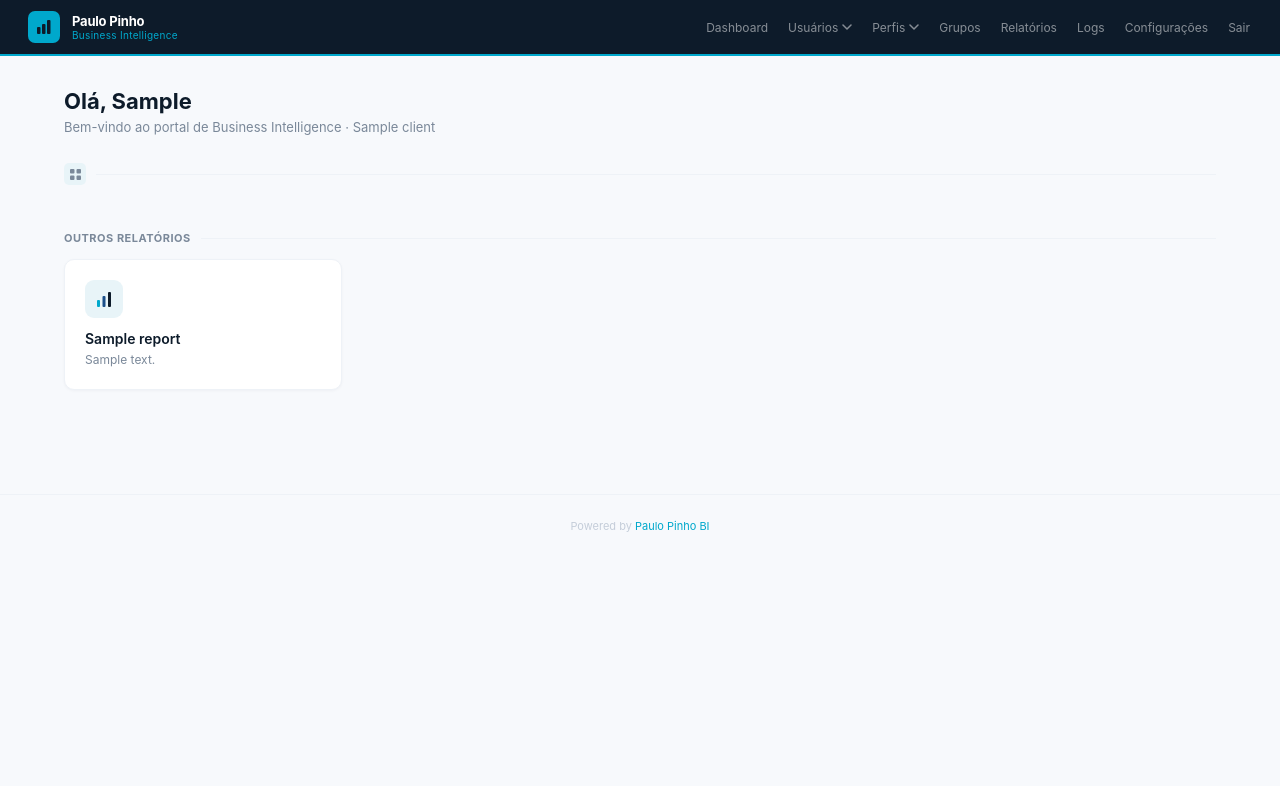
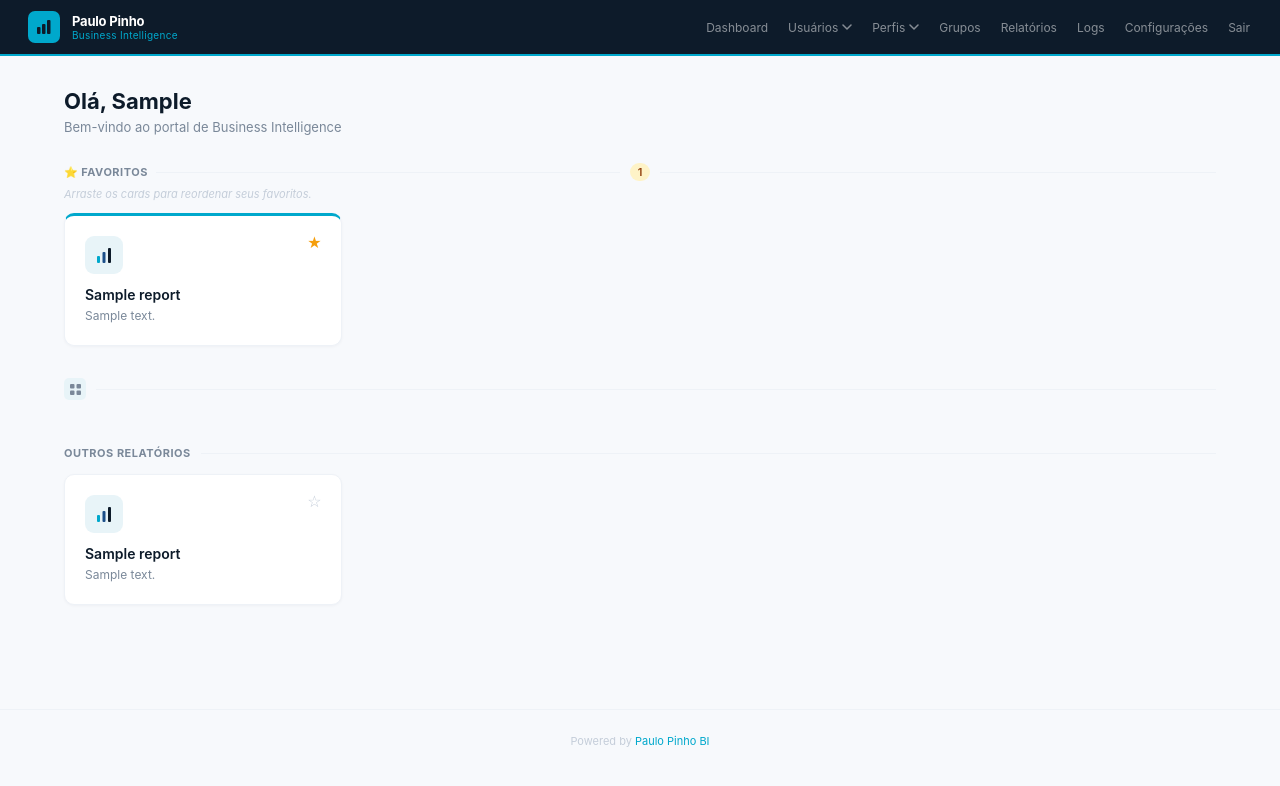
Before and after one commit to paulorogeriopinho/portal-bi, a Flask app: template templates/dashboard.html in a window 1280 px wide. Shown: the top 786 px of the page. Run offline with Flask 3, Linux system fonts and the light colour scheme; tables that the repository leaves empty hold one stand-in row (values such as "Sample post"); the template is opened without the code that fills it: values that come from a table or form of the project are taken from there, most other values are stand-ins (such as "Sample title", 1, 10 or a date in 2020).

Commit message:
Relatorios Favoritos fixados no topo da página de seleção

```diff
--- a/app.py
+++ b/app.py
@@ -41,7 +41,8 @@ from models import init_models, create_tables
 (User, Report, ReportRLS, Group, ReportGroup,
  Permission, RolePermission, AccessLog,
  PasswordResetCode, PortalSettings,
- RoleModulePermission, UserModulePermission, Role) = init_models(db)
+ RoleModulePermission, UserModulePermission,
+ Role, UserFavorite) = init_models(db)
 
 @app.template_filter('user_count')
 def user_count_filter(role_key):
@@ -113,7 +114,8 @@ init_routes(app, db, mail,
             User, Report, ReportRLS, Group, ReportGroup,
             Permission, RolePermission, AccessLog,
             PasswordResetCode, PortalSettings,
-            RoleModulePermission, UserModulePermission, Role)
+            RoleModulePermission, UserModulePermission,
+            Role, UserFavorite)
 
 if __name__ == "__main__":
     with app.app_context():
--- a/templates/dashboard.html
+++ b/templates/dashboard.html
@@ -8,21 +8,39 @@
   .pp-welcome { margin-bottom: 28px; }
   .pp-welcome h1 { font-size: 22px; font-weight: 700; color: var(--pp-navy); }
   .pp-welcome p  { font-size: 13px; color: var(--pp-gray500); margin-top: 5px; }
+
   .pp-section-label {
     display: flex; align-items: center; gap: 10px;
     font-size: 11px; font-weight: 700; color: var(--pp-gray500);
     text-transform: uppercase; letter-spacing: 0.5px;
     margin-bottom: 14px;
   }
-  .pp-section-label::after { content: ''; flex: 1; height: 1px; background: var(--pp-gray100); }
-  .pp-report-grid { display: grid; grid-template-columns: repeat(auto-fill, minmax(240px, 1fr)); gap: 14px; margin-bottom: 32px; }
+  .pp-section-label::after { content:''; flex:1; height:1px; background:var(--pp-gray100); }
+
+  .pp-report-grid {
+    display: grid;
+    grid-template-columns: repeat(auto-fill, minmax(240px, 1fr));
+    gap: 14px; margin-bottom: 32px;
+  }
+
+  /* Card base */
   .pp-report-card {
     background: #fff; border-radius: 10px; padding: 20px;
     border: 1px solid var(--pp-gray100); text-decoration: none; color: inherit;
-    transition: all 0.15s; display: block;
+    transition: all 0.15s; display: block; position: relative;
     box-shadow: 0 1px 3px rgba(13,27,42,0.04);
   }
-  .pp-report-card:hover { border-color: var(--pp-accent); transform: translateY(-2px); box-shadow: 0 6px 20px rgba(13,27,42,0.08); }
+  .pp-report-card:hover {
+    border-color: var(--pp-accent);
+    transform: translateY(-2px);
+    box-shadow: 0 6px 20px rgba(13,27,42,0.08);
+  }
+
+  /* Card favorito — borda superior colorida */
+  .pp-report-card.is-favorite {
+    border-top: 3px solid var(--pp-accent);
+  }
+
   .pp-report-card-icon {
     width: 38px; height: 38px; border-radius: 9px;
     display: flex; align-items: center; justify-content: center;
@@ -31,10 +49,49 @@
   }
   .pp-report-card-name { font-size: 14px; font-weight: 600; color: var(--pp-navy); margin-bottom: 4px; }
   .pp-report-card-desc { font-size: 12px; color: var(--pp-gray500); line-height: 1.5; }
+
+  /* Botão de favorito */
+  .fav-btn {
+    position: absolute; top: 12px; right: 12px;
+    width: 28px; height: 28px; border-radius: 50%;
+    border: none; background: transparent; cursor: pointer;
+    display: flex; align-items: center; justify-content: center;
+    font-size: 16px; transition: all 0.15s; z-index: 2;
+    color: var(--pp-gray300);
+  }
+  .fav-btn:hover { background: var(--pp-ice); color: var(--pp-accent); transform: scale(1.15); }
+  .fav-btn.active { color: #F59E0B; }
+  .fav-btn.loading { opacity: 0.5; pointer-events: none; }
+
+  /* Seção favoritos */
+  .fav-section { margin-bottom: 32px; }
+  .fav-header {
+    display: flex; align-items: center; gap: 10px;
+    margin-bottom: 14px;
+  }
+  .fav-title {
+    font-size: 11px; font-weight: 700; color: var(--pp-gray500);
+    text-transform: uppercase; letter-spacing: 0.5px;
+    display: flex; align-items: center; gap: 8px;
+  }
+  .fav-title::after { content:''; flex:1; height:1px; background:var(--pp-gray100); }
+  .fav-count {
+    font-size: 11px; font-weight: 600; background: #FEF3C7;
+    color: #92400E; padding: 2px 8px; border-radius: 10px;
+  }
+  .fav-hint {
+    font-size: 11px; color: var(--pp-gray300);
+    margin-bottom: 12px; font-style: italic;
+  }
+
+  /* Drag and drop */
+  .pp-report-grid.sortable-active .pp-report-card { cursor: grab; }
+  .pp-report-card.sortable-ghost { opacity: 0.4; border: 2px dashed var(--pp-accent); }
+  .pp-report-card.sortable-chosen { box-shadow: 0 8px 24px rgba(13,27,42,0.15); transform: scale(1.02); }
+
   .pp-group-icon {
     width: 22px; height: 22px; background: var(--pp-ice);
-    border-radius: 5px; display: inline-flex; align-items: center;
-    justify-content: center;
+    border-radius: 5px; display: inline-flex; align-items: center; justify-content: center;
   }
 </style>
 {% endblock %}
@@ -44,19 +101,47 @@
 <div class="pp-container">
   <div class="pp-welcome">
     <h1>Olá, {{ user.name.split()[0] }}</h1>
-    <p>
-      {% set weekdays = ['Segunda-feira','Terça-feira','Quarta-feira','Quinta-feira','Sexta-feira','Sábado','Domingo'] %}
-      {% set months = ['janeiro','fevereiro','março','abril','maio','junho','julho','agosto','setembro','outubro','novembro','dezembro'] %}
-      Bem-vindo ao portal de Business Intelligence
-      {% if client %} · {{ client.company_name }}{% endif %}
-    </p>
+    <p>Bem-vindo ao portal de Business Intelligence{% if portal.company_name %} · {{ portal.company_name }}{% endif %}</p>
   </div>
 
-  {% if not groups_data and not loose_reports %}
+  {% if not groups_data and not loose_reports and not fav_reports %}
   <div class="pp-card" style="padding:60px;text-align:center">
     <div style="font-size:40px;margin-bottom:12px">📋</div>
     <div style="font-size:15px;font-weight:600;color:var(--pp-navy);margin-bottom:6px">Nenhum relatório disponível</div>
     <div style="font-size:13px;color:var(--pp-gray500)">Aguarde a liberação de acesso pelo administrador.</div>
+  </div>
+  {% endif %}
+
+  {% if fav_reports %}
+  <div class="fav-section">
+    <div style="display:flex;align-items:center;gap:10px;margin-bottom:6px">
+      <div class="fav-title" style="flex:1">
+        ⭐ Favoritos
+      </div>
+      <span class="fav-count">{{ fav_reports|length }}</span>
+      <div style="flex:1;height:1px;background:var(--pp-gray100)"></div>
+    </div>
+    <div class="fav-hint">Arraste os cards para reordenar seus favoritos.</div>
+    <div class="pp-report-grid sortable-active" id="fav-grid">
+      {% for report in fav_reports %}
+      <a href="/report/{{ report.id }}" class="pp-report-card is-favorite"
+         data-report-id="{{ report.id }}">
+        <button class="fav-btn active" title="Remover dos favoritos"
+          onclick="toggleFav(event, {{ report.id }}, this)">★</button>
+        <div class="pp-report-card-icon">
+          <svg width="20" height="20" viewBox="0 0 20 20" fill="none">
+            <rect x="3" y="11" width="3" height="7" rx="1" fill="#00A8CC"/>
+            <rect x="8.5" y="7" width="3" height="11" rx="1" fill="#1B4F8A"/>
+            <rect x="14" y="3" width="3" height="15" rx="1" fill="#0D1B2A"/>
+          </svg>
+        </div>
+        <div class="pp-report-card-name">{{ report.name }}</div>
+        {% if report.description %}
+        <div class="pp-report-card-desc">{{ report.description }}</div>
+        {% endif %}
+      </a>
+      {% endfor %}
+    </div>
   </div>
   {% endif %}
 
@@ -77,7 +162,12 @@
   {% endif %}
   <div class="pp-report-grid">
     {% for report in item.reports %}
-    <a href="/report/{{ report.id }}" class="pp-report-card">
+    <a href="/report/{{ report.id }}" class="pp-report-card {% if report.id in fav_ids %}is-favorite{% endif %}">
+      <button class="fav-btn {% if report.id in fav_ids %}active{% endif %}"
+        title="{% if report.id in fav_ids %}Remover dos favoritos{% else %}Adicionar aos favoritos{% endif %}"
+        onclick="toggleFav(event, {{ report.id }}, this)">
+        {% if report.id in fav_ids %}★{% else %}☆{% endif %}
+      </button>
       <div class="pp-report-card-icon">
         <svg width="20" height="20" viewBox="0 0 20 20" fill="none">
           <rect x="3" y="11" width="3" height="7" rx="1" fill="#00A8CC"/>
@@ -95,12 +185,17 @@
   {% endfor %}
 
   {% if loose_reports %}
-  {% if groups_data %}
+  {% if groups_data or fav_reports %}
   <div class="pp-section-label" style="margin-top:8px">Outros relatórios</div>
   {% endif %}
   <div class="pp-report-grid">
     {% for report in loose_reports %}
-    <a href="/report/{{ report.id }}" class="pp-report-card">
+    <a href="/report/{{ report.id }}" class="pp-report-card {% if report.id in fav_ids %}is-favorite{% endif %}">
+      <button class="fav-btn {% if report.id in fav_ids %}active{% endif %}"
+        title="{% if report.id in fav_ids %}Remover dos favoritos{% else %}Adicionar aos favoritos{% endif %}"
+        onclick="toggleFav(event, {{ report.id }}, this)">
+        {% if report.id in fav_ids %}★{% else %}☆{% endif %}
+      </button>
       <div class="pp-report-card-icon">
         <svg width="20" height="20" viewBox="0 0 20 20" fill="none">
           <rect x="3" y="11" width="3" height="7" rx="1" fill="#00A8CC"/>
@@ -117,4 +212,43 @@
   </div>
   {% endif %}
 </div>
+
+<script src="https://cdn.jsdelivr.net/npm/sortablejs@1.15.2/Sortable.min.js"></script>
+
+{% block extra_script %}
+<script>
+  // Toggle favorito
+  async function toggleFav(e, reportId, btn) {
+    e.preventDefault();
+    e.stopPropagation();
+    btn.classList.add('loading');
+
+    var res  = await fetch('/favorites/toggle/' + reportId, { method: 'POST' });
+    var data = await res.json();
+
+    // Recarrega o dashboard para atualizar a seção de favoritos
+    window.location.reload();
+  }
+
+  // Drag and drop para reordenar favoritos
+  var favGrid = document.getElementById('fav-grid');
+  if (favGrid) {
+    Sortable.create(favGrid, {
+      animation: 150,
+      ghostClass: 'sortable-ghost',
+      chosenClass: 'sortable-chosen',
+      onEnd: function() {
+        var ids = Array.from(favGrid.querySelectorAll('.pp-report-card'))
+          .map(function(el) { return parseInt(el.dataset.reportId); });
+
+        fetch('/favorites/reorder', {
+          method: 'POST',
+          headers: { 'Content-Type': 'application/json' },
+          body: JSON.stringify({ ids: ids })
+        });
+      }
+    });
+  }
+</script>
 {% endblock %}
+{% endblock %}
```
Also changed, not shown: models.py (+11 -1 lines), routes.py (+66 -11 lines).
